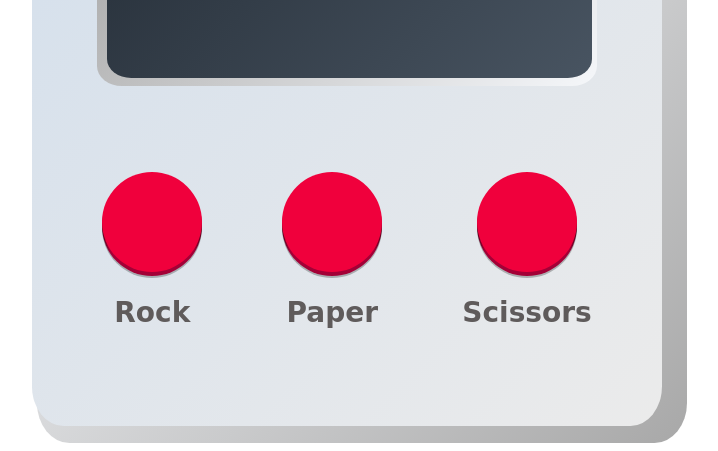
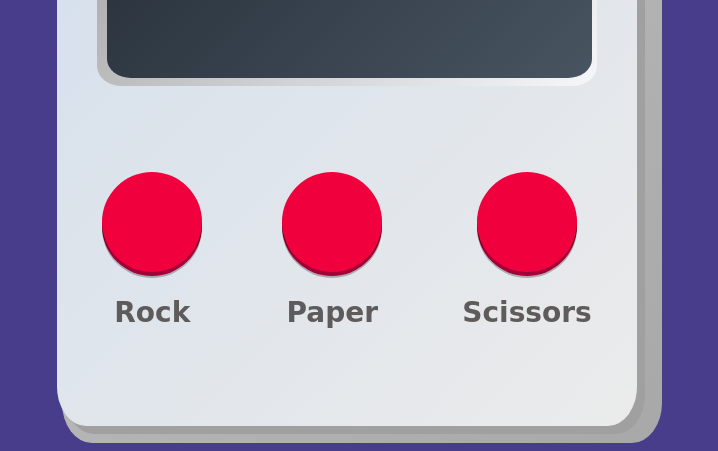
Before and after one commit to nickles5000/rockPaperScissors, a plain HTML site: page index.HTML in a window 1280 px wide. Shown: the part 365-816 px from the top of the page, without its empty margins (278-996 px from the left). Drawn offline with Linux system fonts and the light colour scheme.

Commit message:
Updated Gboy

```diff
--- a/styles.css
+++ b/styles.css
@@ -3,24 +3,26 @@ body {
     display: flex;
     justify-content: center;
     align-items: center;
+    background-color: darkslateblue;
 }
 
 .gameboy{
   height: 800px;
-  width: 650px;
+  width: 600px;
   background-color: #a8a8a8;
-  background-image: linear-gradient(315deg, #a8a8a8 0%, #f5f7fa 74%);
+  background-image: linear-gradient(315deg, #a8a8a8 0%, #bebebe 74%);
   border: 2px gray;
   border-radius: 5%;
 }
 
 .gameboyinner{
   height: 790px;
-  width: 630px;
+  width: 580px;
   background-color: #ebebeb;
   background-image: linear-gradient(315deg, #ebebeb 0%, #d7e1ec 74%);
   border-radius: 5%;
   border: gray;
+  box-shadow: 8px 8px #a0a0a0;
   margin-top: -7px;
   margin-left: -5px;
 }
@@ -213,8 +215,10 @@ body {
   border: none;
   border-radius: 50%;
   cursor: pointer;
-  background: red;
+  background: rgb(180, 18, 18);
   font-size: 2rem;
+  font-weight: 800;
+  color: #ebebeb;
 }
 
 
```
